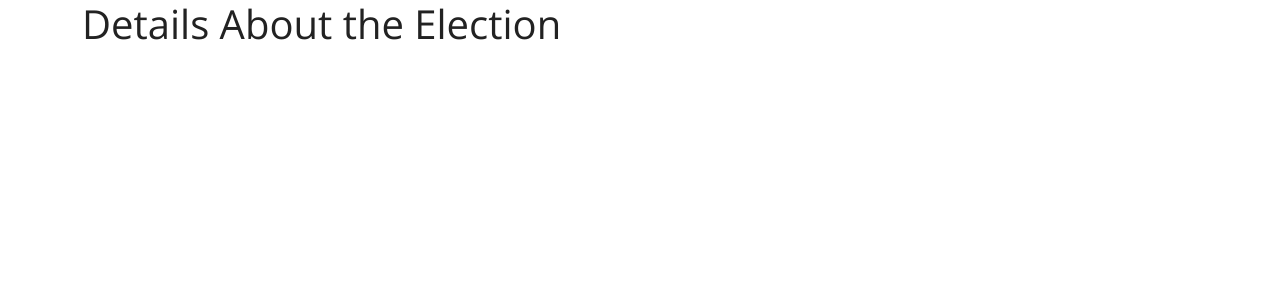
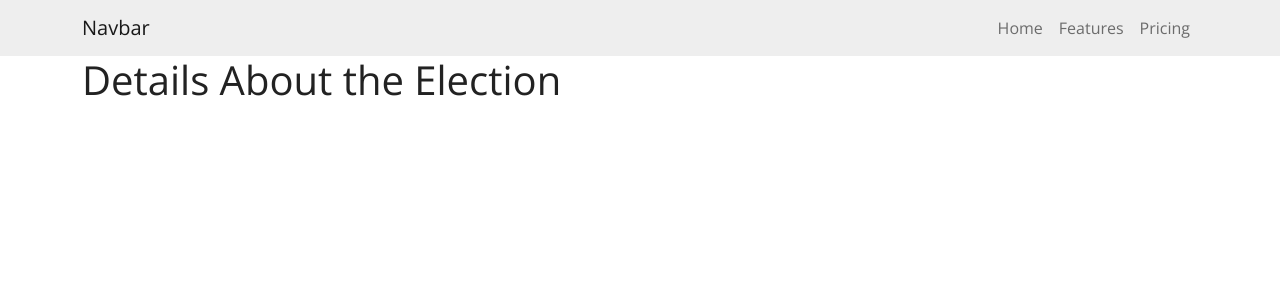
Before and after one commit to ashez2000/voting-dapp, a React (Create React App) app in the folder client/: page / in a window 1280 px wide. Shown: the top 300 px of the page. Built offline with nearby package versions, Linux system fonts and the light colour scheme.

Commit message:
add navbar component

```diff
--- a/client/src/App.jsx
+++ b/client/src/App.jsx
@@ -1,10 +1,13 @@
 import React from 'react'
 import { Route, Routes } from 'react-router-dom'
+
+import Navbar from './components/Navbar'
 import HomePage from './pages/Home'
 
 const App = () => {
   return (
     <>
+      <Navbar />
       <div className="container">
         <Routes>
           <Route path="/" element={<HomePage />} />
--- /dev/null
+++ b/client/src/components/Navbar.jsx
@@ -0,0 +1,36 @@
+import React from 'react'
+import { Link } from 'react-router-dom'
+
+const Navbar = () => {
+  return (
+    <nav className="navbar navbar-expand-lg navbar-light bg-light">
+      <div className="container">
+        <a className="navbar-brand" href="#">
+          Navbar
+        </a>
+
+        <div>
+          <ul className="navbar-nav me-auto mb-2 mb-lg-0">
+            <li className="nav-item">
+              <Link to="/" className="nav-link" aria-current="page" href="#">
+                Home
+              </Link>
+            </li>
+            <li className="nav-item">
+              <Link to="/" className="nav-link" href="#">
+                Features
+              </Link>
+            </li>
+            <li className="nav-item">
+              <Link to="/" className="nav-link" href="#">
+                Pricing
+              </Link>
+            </li>
+          </ul>
+        </div>
+      </div>
+    </nav>
+  )
+}
+
+export default Navbar
```
